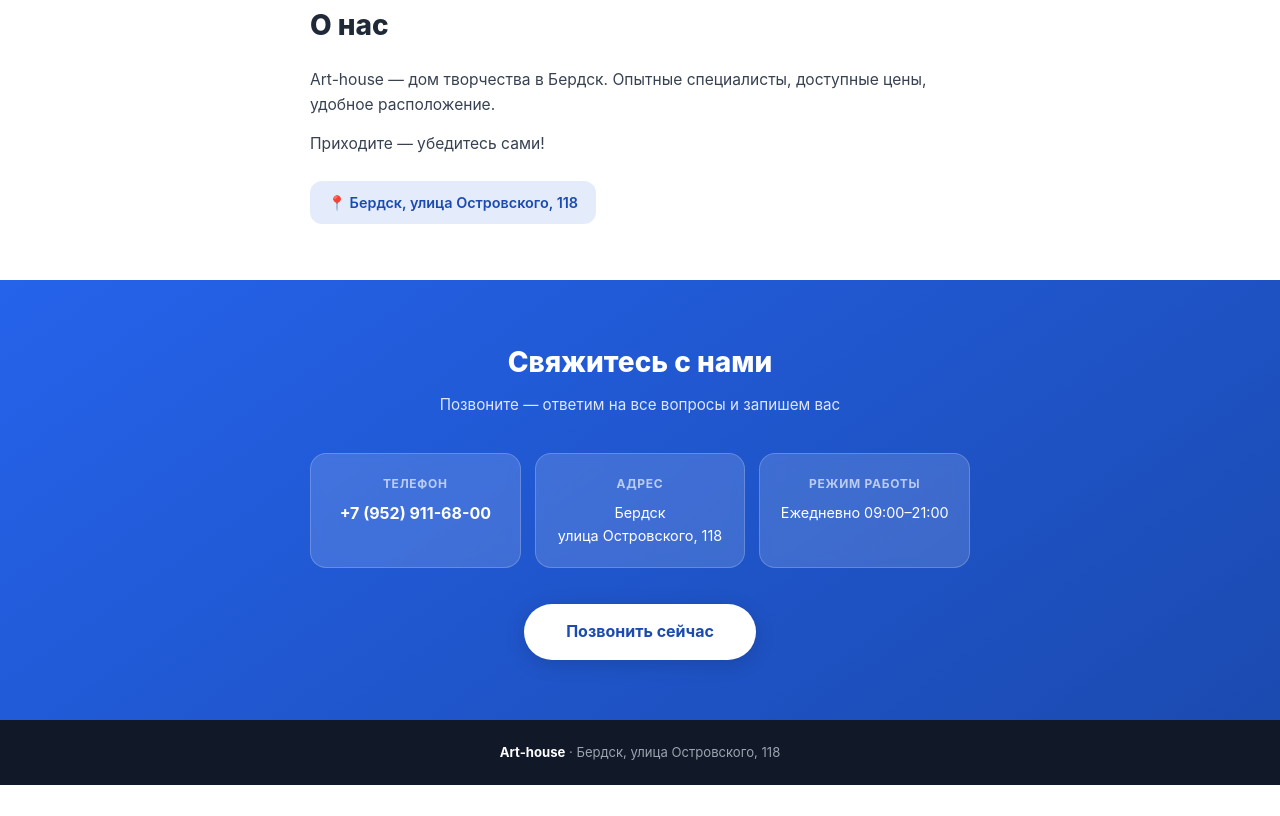
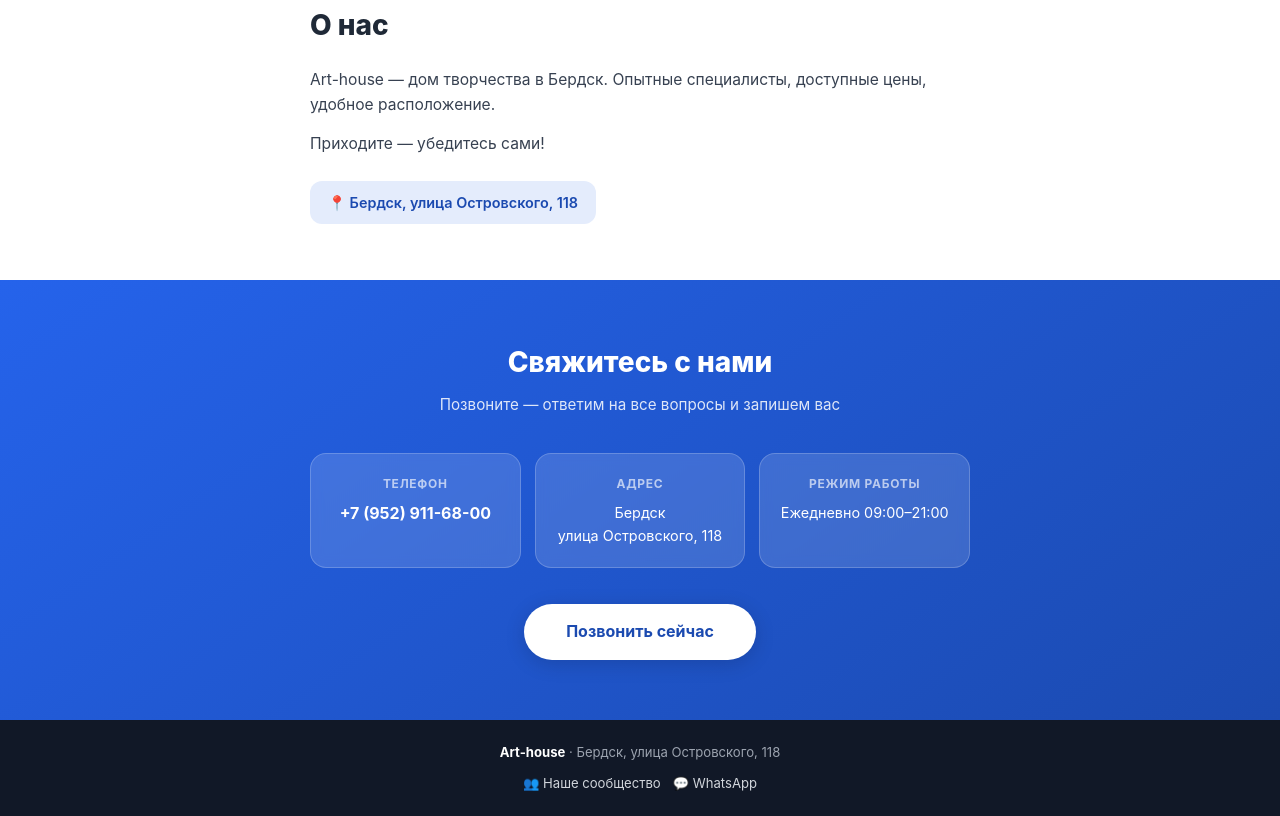
Before and after one commit to AlDtoll/art-house-berdsk, a plain HTML site: page index.html in a window 1280 px wide. Shown: the part 2387-3203 px from the top of the page. Before the commit the page ends 3172 px from the top, so only its background shows below. Drawn offline with Linux system fonts and the light colour scheme.

Commit message:
Update index.html

```diff
--- a/index.html
+++ b/index.html
@@ -339,7 +339,7 @@
             </div>
             <div class="review-card">
                 <div class="review-stars">★★★★★</div>
-                <p class="review-text">«Очень уютное и атмосферное пространство ✨ посещали мастер-класс по римской мозаике. 4 часа пролетели на одном дыхании. Результат наших трудов теперь радует глаз каждый день. Обязательно посетим и другие мероприятия, которых тут огромного множество.»</p>
+                <p class="review-text">«Очень уютное и атмосферное пространство ✨ посещали мастер-класс по римской мозаике. 4 часа пролетели на одном дыхании. Результат наших трудов теперь радует глаз каждый день. Обязательно посетим и другие мероприятия, которых тут огромное множество.»</p>
                 <p class="review-author">— Ольга Хмелевская</p>
             </div>
             <div class="review-card">
@@ -387,6 +387,10 @@
 
 <footer>
     <strong>Art-house</strong> · Бердск, улица Островского, 118
+    <ul class="socials">
+        <li><a href="http://t.me/nashdomtvorchestva" target="_blank" rel="noopener">👥 Наше сообщество</a></li>
+        <li><a href="https://wa.me/79529116800?text=%D0%97%D0%B4%D1%80%D0%B0%D0%B2%D1%81%D1%82%D0%B2%D1%83%D0%B9%D1%82%D0%B5!%0A%0A%D0%9F%D0%B8%D1%88%D1%83%20%D0%B8%D0%B7%20%D0%BF%D1%80%D0%B8%D0%BB%D0%BE%D0%B6%D0%B5%D0%BD%D0%B8%D1%8F%202%D0%93%D0%98%D0%A1.%0A%0A" target="_blank" rel="noopener">💬 WhatsApp</a></li>
+    </ul>
 </footer>
 
 <script>
```
